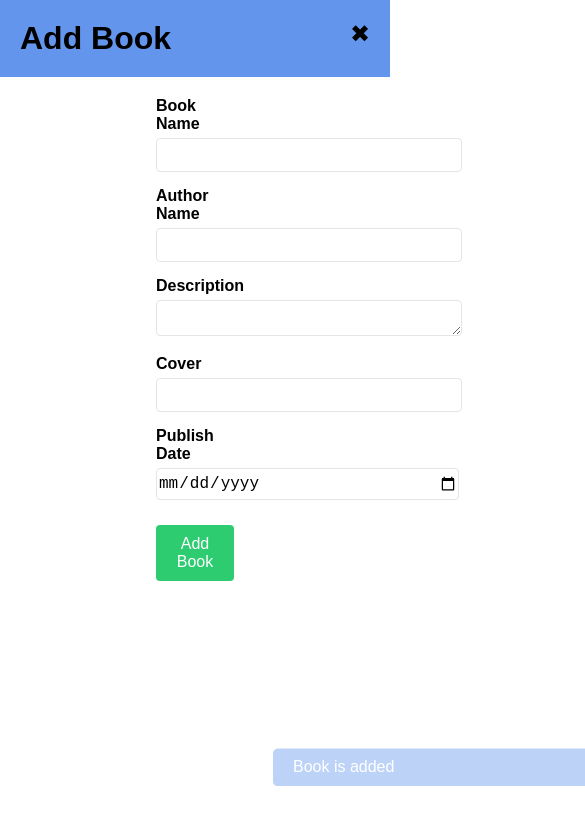
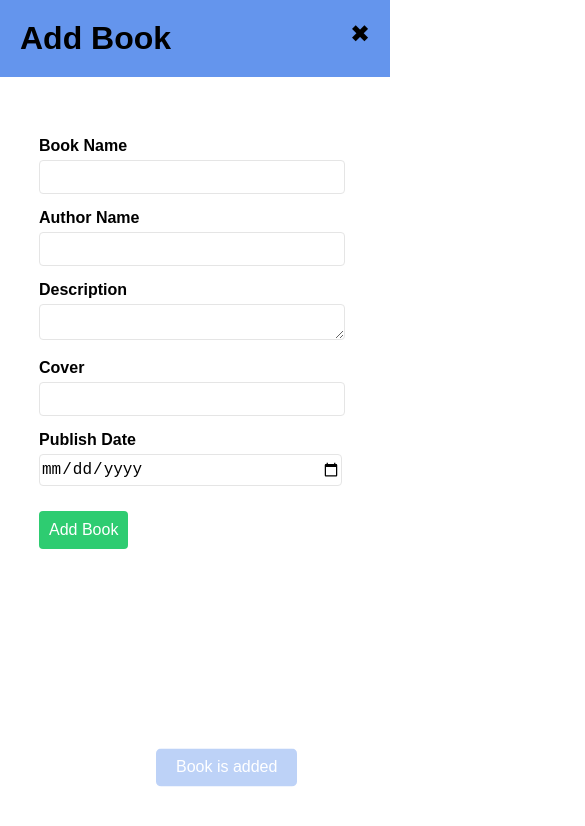
Before and after one commit to Mistiquehim/Web-Book-App, a React (Vite) app: page /add-book in a window 390 px wide. Both pictures are taken after typing "Sample", "Sample", "Sample", "Sample", "2020-01-15" into the empty fields and a click on the button "Add Book". Shown: the top 826 px of the page, 585 px wide, since content can reach past the window. Built offline with nearby package versions, Linux system fonts and the light colour scheme; no server answers.

Commit message:
mobile responsiveness added

```diff
--- a/src/components/AddBookForm.module.scss
+++ b/src/components/AddBookForm.module.scss
@@ -2,6 +2,14 @@
 
 .formInp {
     padding: 5% 40%;
+
+    @media (max-width: 768px) {
+        padding: 60px 13%;
+    }
+
+    @media (max-width: 480px) {
+        padding: 60px 10%;
+    }
 
     p {
         margin-bottom: 12px;
--- a/src/components/BookCard.module.scss
+++ b/src/components/BookCard.module.scss
@@ -38,6 +38,10 @@
 
     .info {
         font-size: 14px;
+
+        @media (max-width: 480px) {
+            padding-left: 10px;
+        }
     }
 
     .text {
--- a/src/components/BookDetails.module.scss
+++ b/src/components/BookDetails.module.scss
@@ -2,15 +2,40 @@
     text-align: center;
     margin-top: 10px;
 
+    @media (max-width: 768px) {
+        margin-top: 50px;
+        font-size: 18px;
+    }
+
+    @media (max-width: 480px) {
+        margin-top: 50px;
+    }
+
     h3 {
         text-transform: uppercase;
         margin-bottom: 10px;
+
+        @media (max-width: 768px) {
+            margin-bottom: 20px;
+            font-size: 24px;
+        }
     }
 
     .content {
         img {
             width: 270px;
             height: 370px;
+
+            @media (max-width: 768px) {
+                margin-bottom: 20px;
+            }
+        }
+    }
+
+    .text {
+        @media (max-width: 768px) {
+            margin-top: 20px;
+            padding: 20px;
         }
     }
 }
--- a/src/components/BookList.module.scss
+++ b/src/components/BookList.module.scss
@@ -6,4 +6,9 @@
     column-gap: 20px;
     row-gap: 10px;
     padding: 20px;
+
+    @media (max-width: 768px) {
+        grid-template-columns: 1fr;
+    }
+
 }
--- a/src/components/common/Toast/Toast.module.scss
+++ b/src/components/common/Toast/Toast.module.scss
@@ -4,12 +4,16 @@
     padding: 10px 20px;
     border-radius: 5px;
     animation: fadeInOut 3s forwards;
-    width: 300px;
+    width: auto;
     color: mixin.$text-white;
     position: absolute;
     background-color: mixin.$theme-primary;
     top: 90%;
     left: 70%;
+
+    @media (max-width: 768px) {
+        left: 40%
+    }
 }
 
 @keyframes fadeInOut {
--- a/src/styles/global.scss
+++ b/src/styles/global.scss
@@ -48,7 +48,8 @@ h6 {
   }
 }
 
-.inputField, .textareaField {
+.inputField,
+.textareaField {
   margin-bottom: 15px;
 }
 
@@ -59,4 +60,14 @@ h6 {
 
 .mainContainer {
   min-height: 100vh;
+
+  @media (max-width: 768px) {
+    padding: 0;
+    width: auto;
+  }
+
+  @media (max-width: 480px) {
+    padding: 0rem;
+    width: auto;
+  }
 }
```
